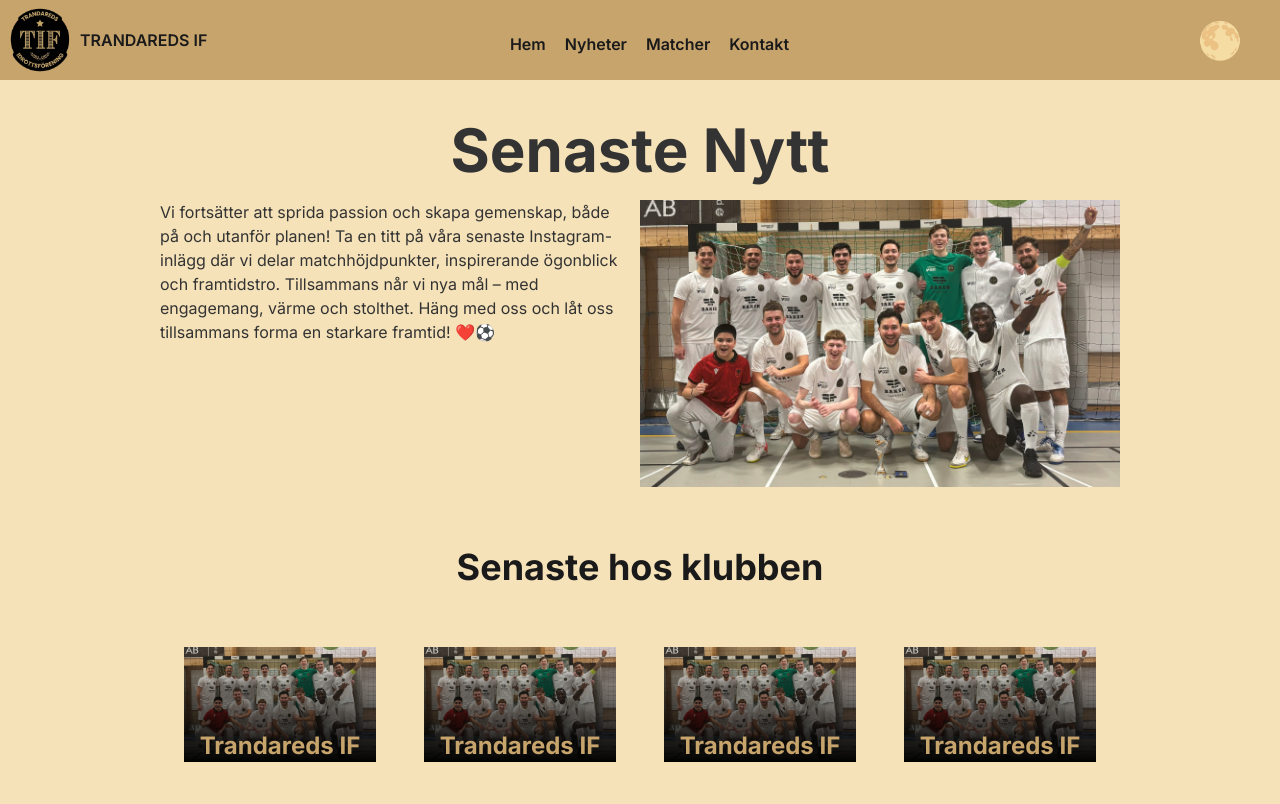
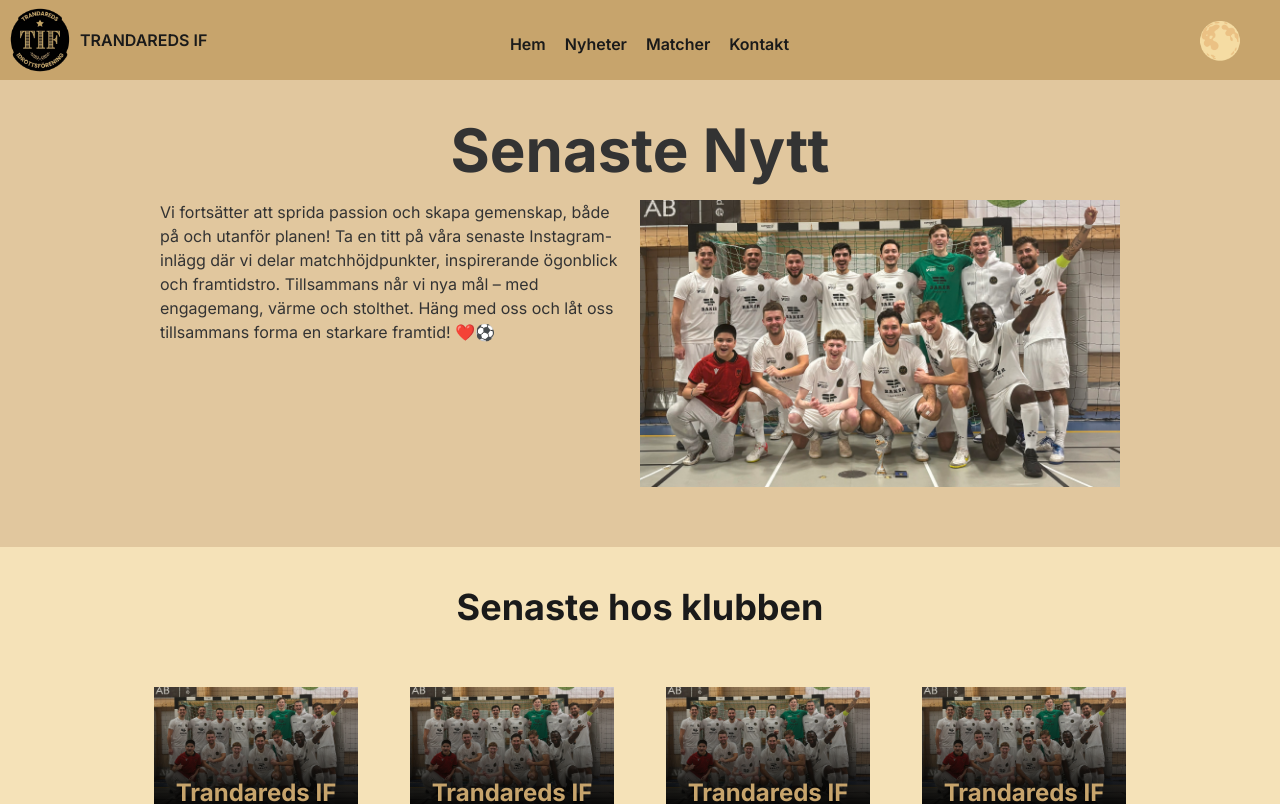
Before and after one commit to lia-2-team-1/webbsite, a React (Vite) app: page /news in a window 1280 px wide. Shown: the top 804 px of the page. Built offline with nearby package versions, Linux system fonts and the light colour scheme; no server answers.

Commit message:
change bg colors

```diff
--- a/src/components/NewsInfoHeader.tsx
+++ b/src/components/NewsInfoHeader.tsx
@@ -3,7 +3,7 @@ import News from "./News";
 
 export default function NewsInfoHeader() {
   return (
-    <div className="bg-wheat dark:bg-codgray p-10">
+    <div className="bg-brandy dark:bg-mineshaft p-10">
       <PageHeading text="Senaste Nytt" />
       <div className="text-mineshaft dark:text-sandybrown flex flex-col lg:flex-row pb-5 pt-5 mx-auto w-full md:w-4/5 lg:max-w-screen-lg">
         <p className="pb-5 lg:pr-2">
@@ -19,7 +19,6 @@ export default function NewsInfoHeader() {
           alt="Trandareds IF - lagbild"
         />
       </div>
-      <News variant="news" />
     </div>
   );
 }
--- a/src/components/pages/NewsPage.tsx
+++ b/src/components/pages/NewsPage.tsx
@@ -6,11 +6,12 @@ export default function NewsPage() {
   useEffect(() => {
     window.scrollTo(0, 0);
 
-    return () => { }
+    return () => {};
   }, []);
   return (
     <div>
       <NewsInfoHeader />
+      <News variant="news" />
     </div>
   );
 }
```
